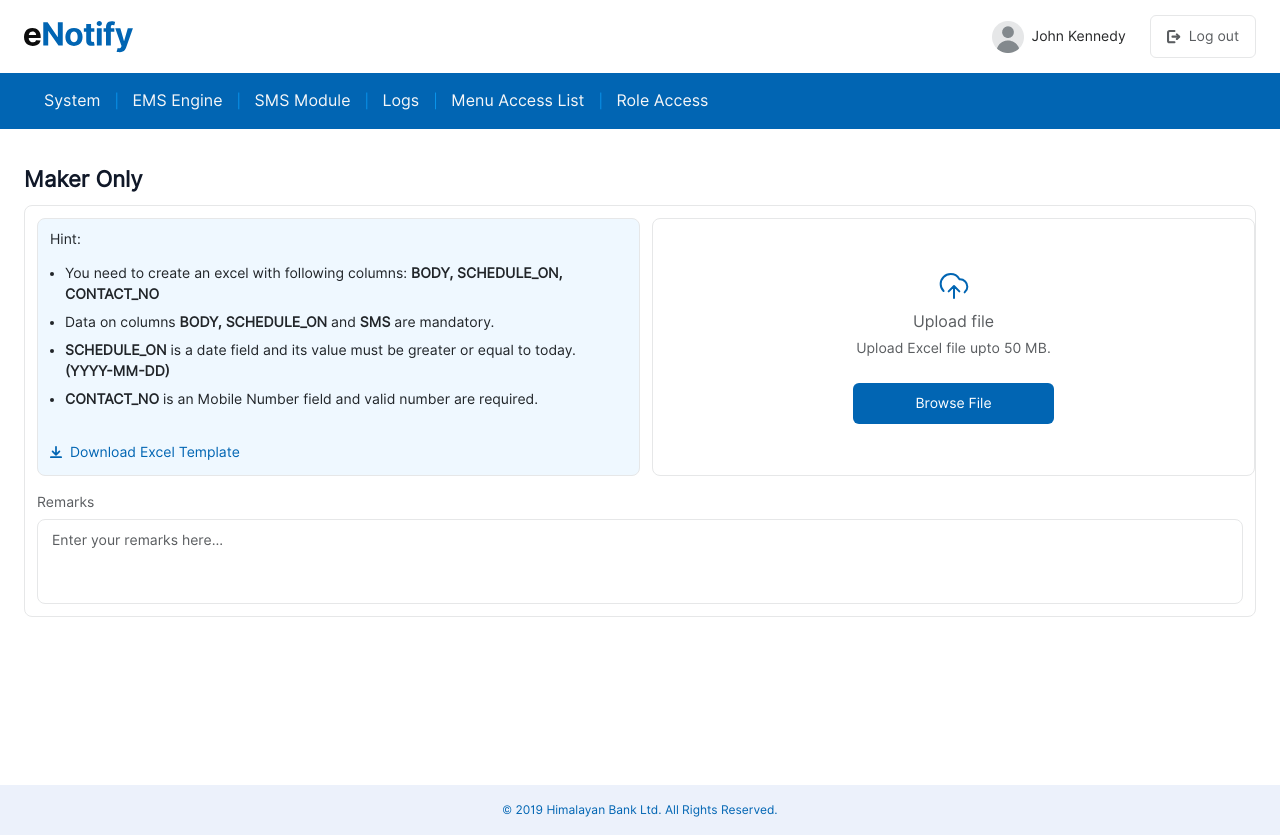
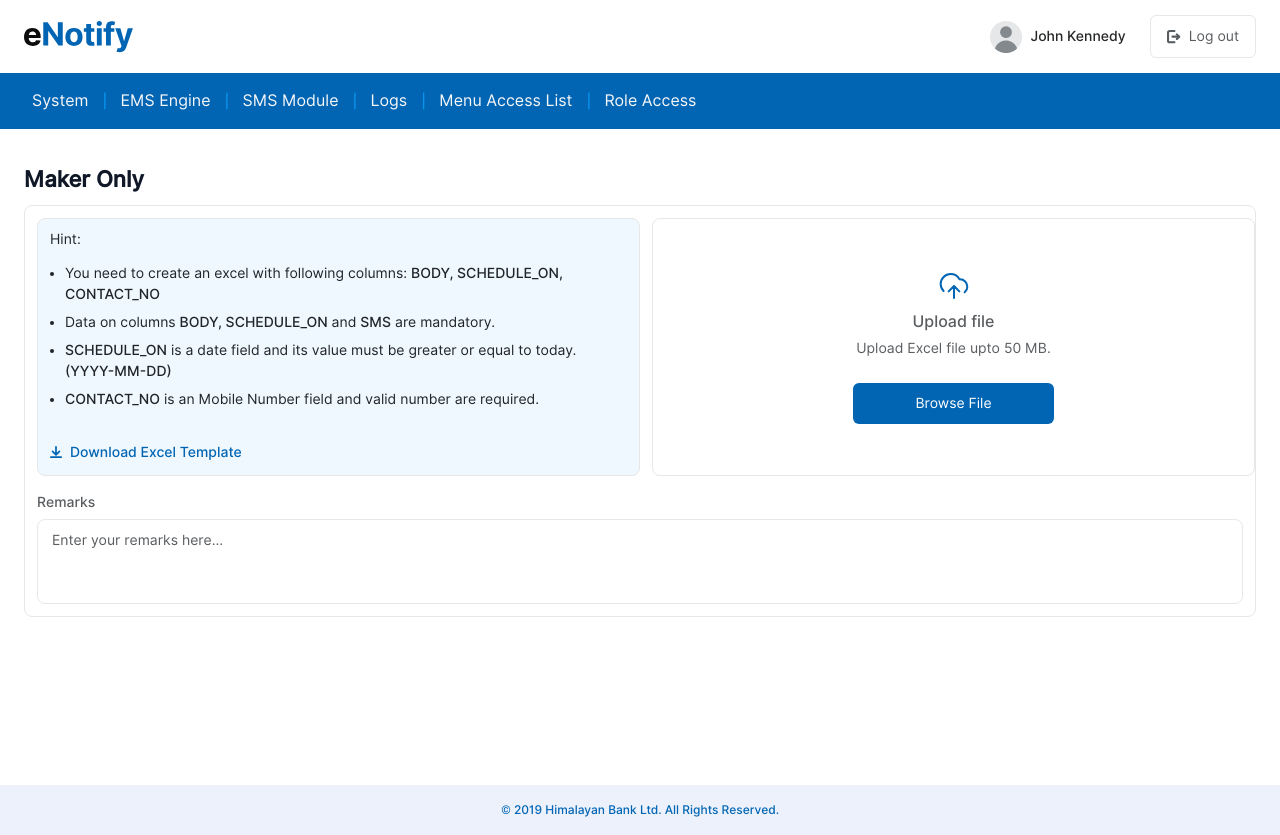
Before and after one commit to Nishant2056/Enotify, a plain HTML site: page maker-only-update.html in a window 1280 px wide. Drawn offline with Linux system fonts and the light colour scheme.

Commit message:
revised changes

```diff
--- a/css/smart.css
+++ b/css/smart.css
@@ -8,12 +8,12 @@
   font-weight: 400;
   font-style: normal;
 }
-/* @font-face {
+@font-face {
   font-family: 'inter';
   src: url('/fonts/Inter-Medium.woff') format('woff');
   font-weight: 500;
   font-style: normal;
-} */
+}
 *{
     padding:0;
     margin:0;
@@ -106,6 +106,7 @@ h2{
 }
 .nav-menu-container .menu-items li a{
     color: #F7F7F8;
+    font-weight: 400;
 }
 .nav-menu-container .menu-items li .nav-link.show{
     color:#F7F7F8;
@@ -596,7 +597,7 @@ display:block;
     margin-top:32px;
 }
 .maker-wrapper .lists span{
-    font-weight:600;
+    font-weight:500;
 }
 .maker-top-wrapper label{
     pointer-events: none;
--- a/maker-only-update.html
+++ b/maker-only-update.html
@@ -27,7 +27,7 @@
             </div>
         </div>
         <nav class="navbar navbar-expand-lg navbar-light bg-light nav-menu-container">
-            <div class="container-fluid">
+            <div class="container-fluid p-0">
 
                 <button class="navbar-toggler" type="button" data-bs-toggle="collapse" data-bs-target="#navbarSupportedContent" aria-controls="navbarSupportedContent" aria-expanded="false" aria-label="Toggle navigation">
                 <span class="navbar-toggler-icon"></span>
```
